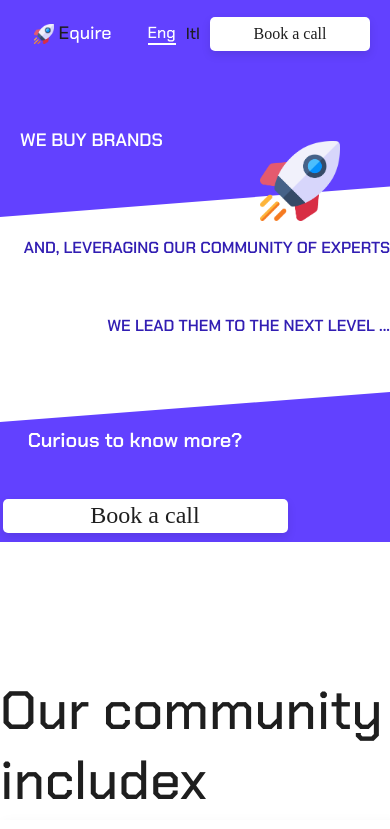
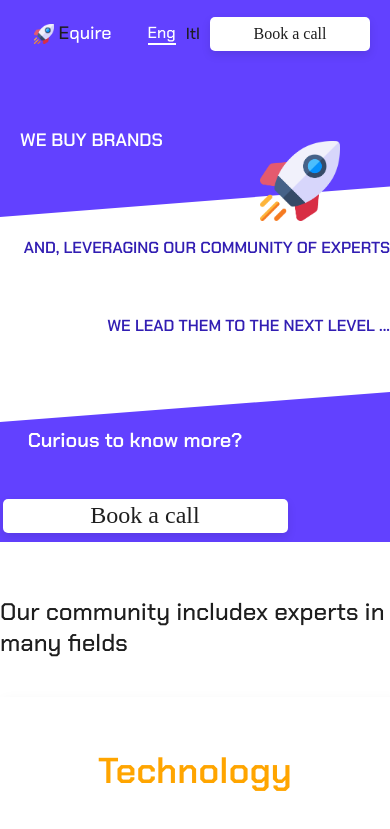
Before and after one commit to Arthur7711/lending-Page, a React (Create React App) app: page / in a window 390 px wide. Shown: the top 829 px of the page. Built offline with nearby package versions, Linux system fonts and the light colour scheme.

Commit message:
feat:(adaptive Dark)

```diff
--- a/src/components/darkText/Dark.module.css
+++ b/src/components/darkText/Dark.module.css
@@ -6,10 +6,37 @@
   align-items: center;
 }
 .dark p {
-  height: 70px;
-  font-family: Chakra Petch;
+  font-family: "Chakra Petch";
   font-weight: 500;
   font-size: 54px;
-  line-height: 70px;
   color: #1e1e1e;
 }
+
+@media (max-width: 1310px) {
+  .dark {
+    margin-top: 80px;
+    margin-bottom: 20px;
+  }
+  .dark p {
+    font-size: 48px;
+  }
+}
+
+@media (max-width: 850px) {
+  .dark {
+    margin-top: 50px;
+    margin-bottom: 20px;
+  }
+  .dark p {
+    font-size: 36px;
+  }
+}
+@media (max-width: 520px) {
+  .dark {
+    margin-top: 30px;
+    margin-bottom: 15px;
+  }
+  .dark p {
+    font-size: 24px;
+  }
+}
```
